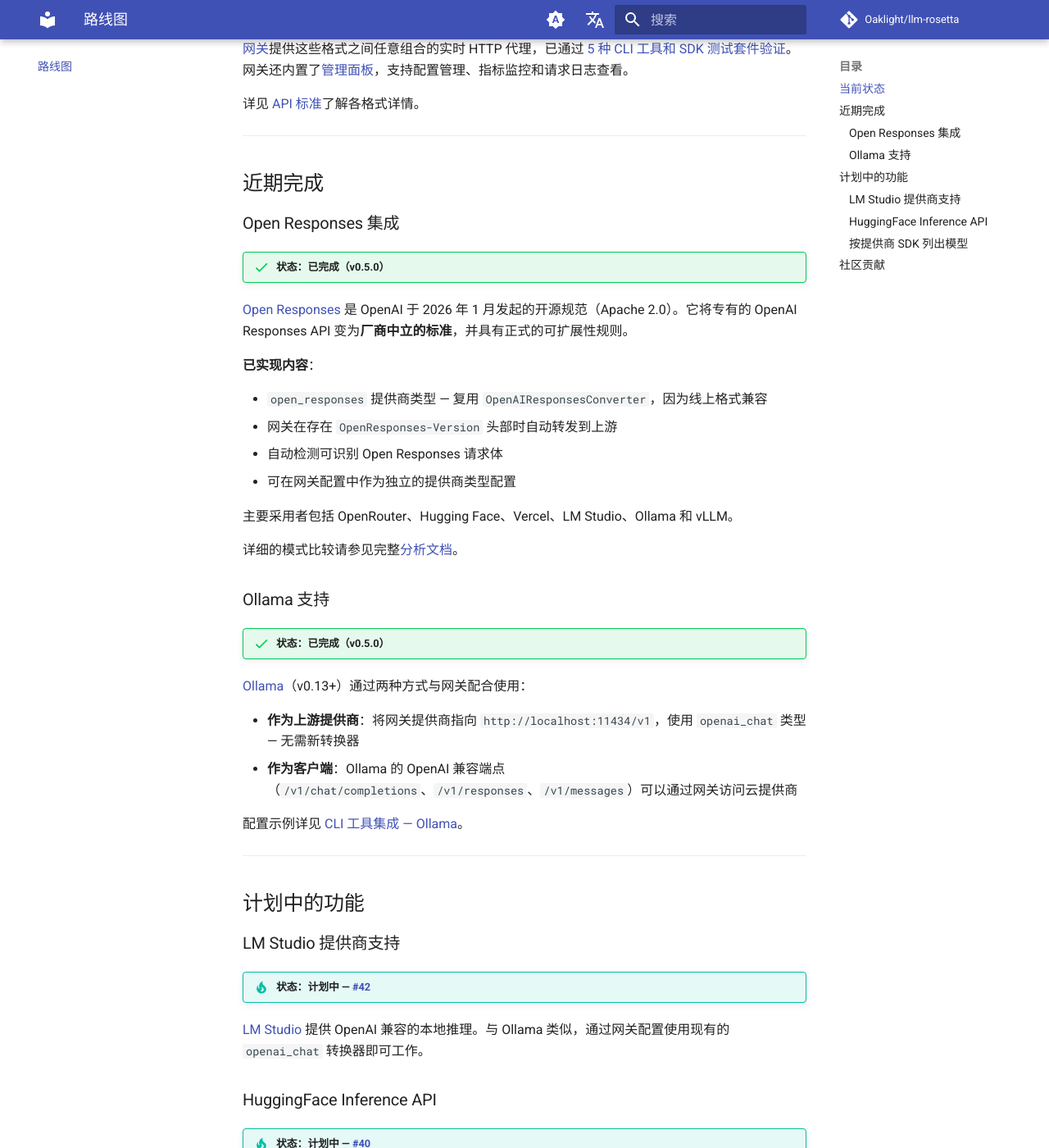
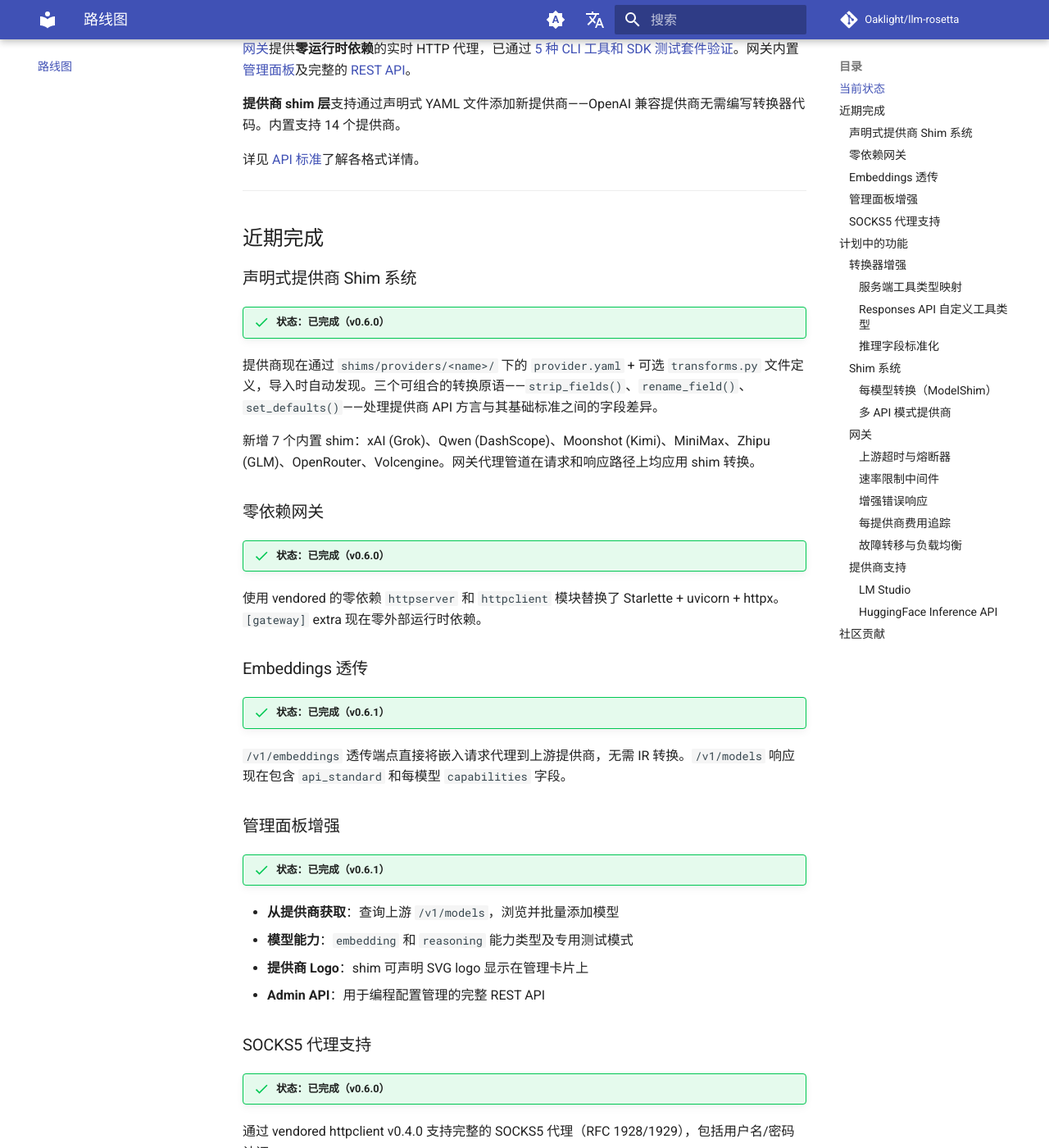
Before and after one commit to Oaklight/llm-rosetta, an MkDocs documentation site: the page built from docs/roadmap.md, in a window 1280 px wide and 1400 px high, scrolled down 644 px. Shown: the whole window at 82% size. Built offline with MkDocs 1.6.1 and Material for MkDocs 9.7.7, drawn with Linux system fonts in a browser that asks for light colours; comment, search, counter and statistics services are not loaded; some of the changed text lies outside the part shown.

Commit message:
docs: 更新路线图至 v0.6.2
- 当前状态从 v0.5.0 更新至 v0.6.2
- 添加近期完成项：shim 系统、零依赖网关、embeddings、
  管理面板增强、SOCKS5 代理
- 按类别重组计划功能：转换器、shim、网关
- 添加新计划功能（#181, #182, #185, #192,
  #186, #121, #124, #123, #131, #129）
- 移除已完成项（#54 模型列表、Ollama）

```diff
--- a/docs/roadmap.md
+++ b/docs/roadmap.md
@@ -8,17 +8,19 @@
 
 ## 当前状态
 
-LLM-Rosetta v0.5.0 支持 5 种 API 标准之间的双向转换：
+LLM-Rosetta v0.6.2 支持 5 种 API 标准之间的双向转换：
 
-| 提供商 | 格式 | 流式 | 工具调用 |
-|-------|------|:----:|:------:|
-| OpenAI Chat Completions | `openai_chat` | ✓ | ✓ |
-| OpenAI Responses | `openai_responses` | ✓ | ✓ |
-| Open Responses | `open_responses` | ✓ | ✓ |
-| Anthropic Messages | `anthropic` | ✓ | ✓ |
-| Google GenAI | `google` | ✓ | ✓ |
+| 提供商 | 格式 | 流式 | 工具调用 | Embeddings |
+|-------|------|:----:|:------:|:----------:|
+| OpenAI Chat Completions | `openai_chat` | ✓ | ✓ | ✓ |
+| OpenAI Responses | `openai_responses` | ✓ | ✓ | — |
+| Open Responses | `open_responses` | ✓ | ✓ | — |
+| Anthropic Messages | `anthropic` | ✓ | ✓ | — |
+| Google GenAI | `google` | ✓ | ✓ | — |
 
-[网关](gateway/index.md)提供这些格式之间任意组合的实时 HTTP 代理，已通过 [5 种 CLI 工具和 SDK 测试套件验证](gateway/validation.md)。网关还内置了[管理面板](gateway/admin-panel.md)，支持配置管理、指标监控和请求日志查看。
+[网关](gateway/index.md)提供**零运行时依赖**的实时 HTTP 代理，已通过 [5 种 CLI 工具和 SDK 测试套件验证](gateway/validation.md)。网关内置[管理面板](gateway/admin-panel.md)及完整的 [REST API](api/admin.md)。
+
+**提供商 shim 层**支持通过声明式 YAML 文件添加新提供商——OpenAI 兼容提供商无需编写转换器代码。内置支持 14 个提供商。
 
 详见 [API 标准](guide/api-standards.md)了解各格式详情。
 
@@ -26,55 +28,124 @@
 
 ## 近期完成
 
-### Open Responses 集成
+### 声明式提供商 Shim 系统
 
-!!! success "状态：已完成（v0.5.0）"
+!!! success "状态：已完成（v0.6.0）"
 
-[Open Responses](https://www.openresponses.org/) 是 OpenAI 于 2026 年 1 月发起的开源规范（Apache 2.0）。它将专有的 OpenAI Responses API 变为**厂商中立的标准**，并具有正式的可扩展性规则。
+提供商现在通过 `shims/providers/<name>/` 下的 `provider.yaml` + 可选 `transforms.py` 文件定义，导入时自动发现。三个可组合的转换原语——`strip_fields()`、`rename_field()`、`set_defaults()`——处理提供商 API 方言与其基础标准之间的字段差异。
 
-**已实现内容**：
+新增 7 个内置 shim：xAI (Grok)、Qwen (DashScope)、Moonshot (Kimi)、MiniMax、Zhipu (GLM)、OpenRouter、Volcengine。网关代理管道在请求和响应路径上均应用 shim 转换。
 
-- `open_responses` 提供商类型 — 复用 `OpenAIResponsesConverter`，因为线上格式兼容
-- 网关在存在 `OpenResponses-Version` 头部时自动转发到上游
-- 自动检测可识别 Open Responses 请求体
-- 可在网关配置中作为独立的提供商类型配置
+### 零依赖网关
 
-主要采用者包括 OpenRouter、Hugging Face、Vercel、LM Studio、Ollama 和 vLLM。
+!!! success "状态：已完成（v0.6.0）"
 
-详细的模式比较请参见完整[分析文档](https://github.com/Oaklight/llm-rosetta/blob/master/analysis/openapi_specs_and_open_responses.md)。
+使用 vendored 的零依赖 `httpserver` 和 `httpclient` 模块替换了 Starlette + uvicorn + httpx。`[gateway]` extra 现在零外部运行时依赖。
 
-### Ollama 支持
+### Embeddings 透传
 
-!!! success "状态：已完成（v0.5.0）"
+!!! success "状态：已完成（v0.6.1）"
 
-[Ollama](https://ollama.com/)（v0.13+）通过两种方式与网关配合使用：
+`/v1/embeddings` 透传端点直接将嵌入请求代理到上游提供商，无需 IR 转换。`/v1/models` 响应现在包含 `api_standard` 和每模型 `capabilities` 字段。
 
-- **作为上游提供商**：将网关提供商指向 `http://localhost:11434/v1`，使用 `openai_chat` 类型 — 无需新转换器
-- **作为客户端**：Ollama 的 OpenAI 兼容端点（`/v1/chat/completions`、`/v1/responses`、`/v1/messages`）可以通过网关访问云提供商
+### 管理面板增强
 
-配置示例详见 [CLI 工具集成 — Ollama](gateway/cli-integrations.md#ollama)。
+!!! success "状态：已完成（v0.6.1）"
+
+- **从提供商获取**：查询上游 `/v1/models`，浏览并批量添加模型
+- **模型能力**：`embedding` 和 `reasoning` 能力类型及专用测试模式
+- **提供商 Logo**：shim 可声明 SVG logo 显示在管理卡片上
+- **Admin API**：用于编程配置管理的完整 REST API
+
+### SOCKS5 代理支持
+
+!!! success "状态：已完成（v0.6.0）"
+
+通过 vendored httpclient v0.4.0 支持完整的 SOCKS5 代理（RFC 1928/1929），包括用户名/密码认证。
 
 ---
 
 ## 计划中的功能
 
-### LM Studio 提供商支持
+### 转换器增强
 
-!!! tip "状态：计划中 — [#42](https://github.com/Oaklight/llm-rosetta/issues/42)"
+#### 服务端工具类型映射
 
-[LM Studio](https://lmstudio.ai/) 提供 OpenAI 兼容的本地推理。与 Ollama 类似，通过网关配置使用现有的 `openai_chat` 转换器即可工作。
+!!! tip "状态：计划中 — [#181](https://github.com/Oaklight/llm-rosetta/issues/181)"
 
-### HuggingFace Inference API
+跨提供商映射服务端工具类型（`web_search`、`code_execution`、`computer_use`），这些工具类型在部分提供商中存在但在其他提供商中不存在。
 
-!!! tip "状态：计划中 — [#40](https://github.com/Oaklight/llm-rosetta/issues/40)"
+#### Responses API 自定义工具类型
 
-[HuggingFace Inference API](https://huggingface.co/docs/api-inference/) 支持多种模型格式。专用转换器将支持通过网关路由到 HuggingFace 托管的模型。
+!!! tip "状态：计划中 — [#182](https://github.com/Oaklight/llm-rosetta/issues/182)"
 
-### 按提供商 SDK 列出模型
+在 IR 中处理 OpenAI Responses 的 `custom` 工具类型，支持提供商特定工具扩展的透传。
 
-!!! note "状态：开放 — [#54](https://github.com/Oaklight/llm-rosetta/issues/54)"
+#### 推理字段标准化
 
-扩展网关的模型列表端点，查询上游提供商并与本地配置的模型合并。
+!!! tip "状态：计划中 — [#185](https://github.com/Oaklight/llm-rosetta/issues/185)"
+
+通过 shim 转换（而非逐提供商的转换器代码）标准化 OpenAI Chat 兼容提供商（如 DeepSeek、Qwen）的 `reasoning_content` / 思考字段。
+
+### Shim 系统
+
+#### 每模型转换（ModelShim）
+
+!!! tip "状态：计划中 — [#192](https://github.com/Oaklight/llm-rosetta/issues/192)"
+
+恢复 `ModelShim` 以支持每模型的转换规则——同一提供商的不同模型可能需要不同的字段处理。
+
+#### 多 API 模式提供商
+
+!!! note "状态：开放 — [#186](https://github.com/Oaklight/llm-rosetta/issues/186)"
+
+支持同时暴露多种 API 标准的提供商（如同时提供 Chat Completions 和 Responses 端点的提供商）。
+
+### 网关
+
+#### 上游超时与熔断器
+
+!!! tip "状态：计划中 — [#121](https://github.com/Oaklight/llm-rosetta/issues/121)"
+
+可配置的每提供商超时和熔断器模式，优雅处理慢速或故障的上游。
+
+#### 速率限制中间件
+
+!!! tip "状态：计划中 — [#124](https://github.com/Oaklight/llm-rosetta/issues/124)"
+
+基于令牌桶或滑动窗口的速率限制，按 API Key 或客户端 IP 限流。
+
+#### 增强错误响应
+
+!!! tip "状态：计划中 — [#123](https://github.com/Oaklight/llm-rosetta/issues/123)"
+
+在网关错误响应中包含上游错误上下文，方便调试。
+
+#### 每提供商费用追踪
+
+!!! note "状态：开放 — [#131](https://github.com/Oaklight/llm-rosetta/issues/131)"
+
+按提供商追踪 token 使用费用，在管理面板仪表盘中展示。
+
+#### 故障转移与负载均衡
+
+!!! note "状态：开放 — [#129](https://github.com/Oaklight/llm-rosetta/issues/129)"
+
+主提供商不可用时自动故障转移到备用提供商，可选在多个提供商间负载均衡。
+
+### 提供商支持
+
+#### LM Studio
+
+!!! note "状态：开放 — [#42](https://github.com/Oaklight/llm-rosetta/issues/42)"
+
+[LM Studio](https://lmstudio.ai/) 提供 OpenAI 兼容的本地推理。通过网关配置使用现有的 `openai_chat` 转换器即可工作。
+
+#### HuggingFace Inference API
+
+!!! note "状态：开放 — [#40](https://github.com/Oaklight/llm-rosetta/issues/40)"
+
+[HuggingFace Inference API](https://huggingface.co/docs/api-inference/) 支持多种模型格式。专用转换器或 shim 将支持通过网关路由到 HuggingFace 托管的模型。
 
 ---
 
@@ -85,6 +156,7 @@
 1. 查看 [Issue 跟踪器](https://github.com/Oaklight/llm-rosetta/issues) 中的开放问题
 2. 阅读[核心概念](guide/concepts.md)指南，了解转换器架构
 3. 参考现有转换器（如 `src/llm_rosetta/converters/openai_chat/`）作为模板
-4. 提交前运行 `ruff check` 和 `uvx ty check`
+4. 对于新提供商，优先考虑创建 [shim](guide/shims.md)——通常就够了
+5. 提交前运行 `pre-commit run --all-files`
 
-对于较大的功能（新提供商），请先开 Issue 讨论方案。
+对于较大的功能，请先开 Issue 讨论方案。
```
